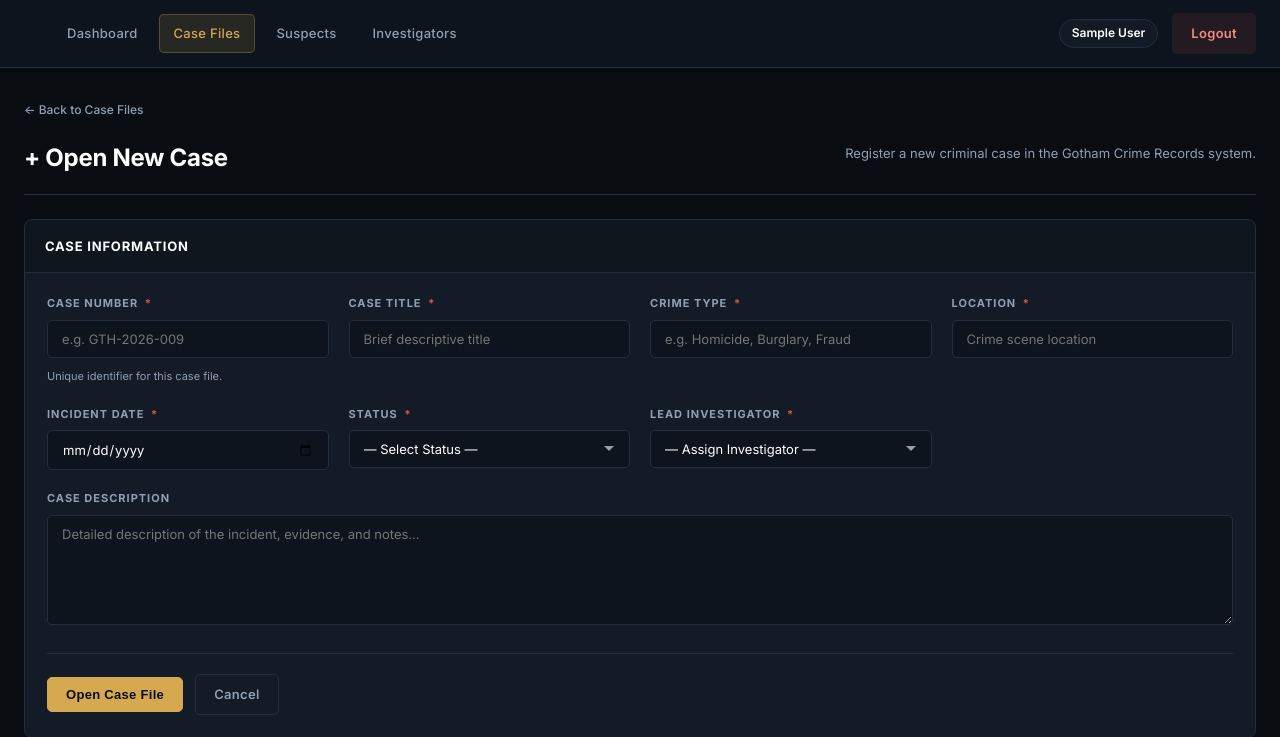
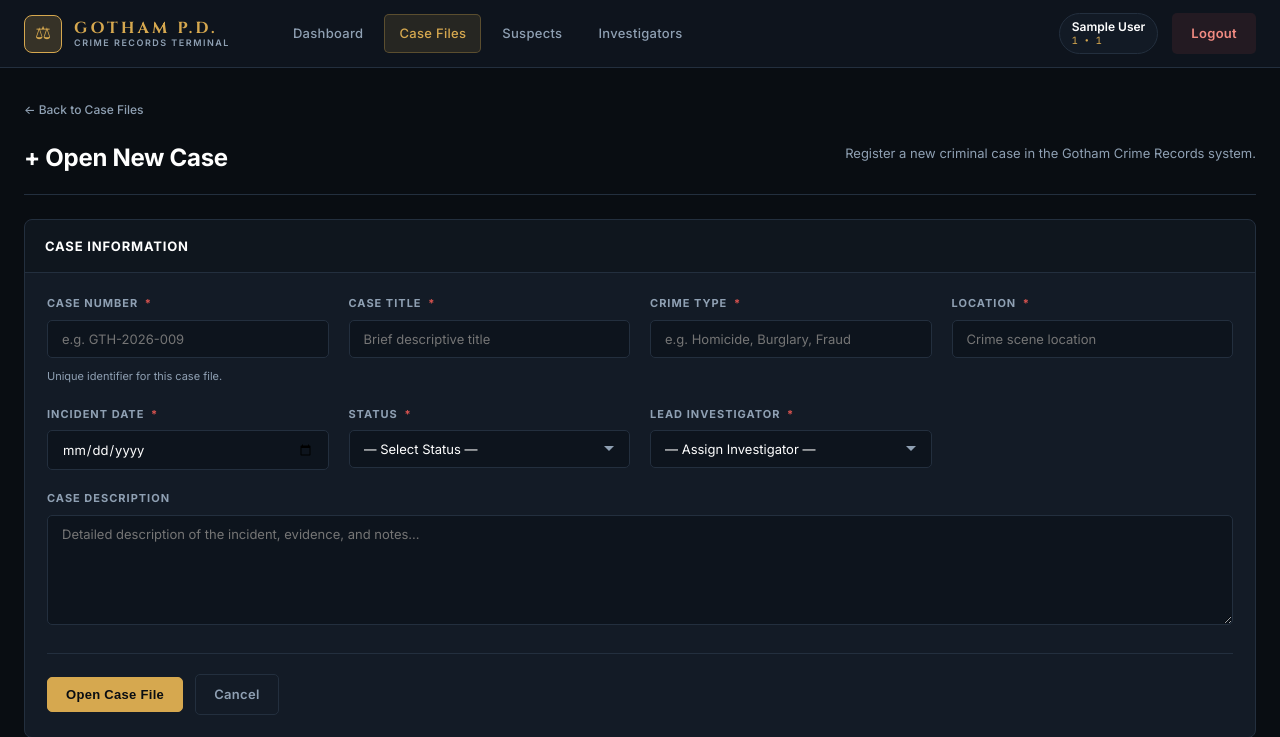
Before and after one commit to RahmansyahAziz28/demotask, a PHP site: page /cases/create.php in a window 1280 px wide. Shown: the top 737 px of the page. Run offline with PHP 8.4, Linux system fonts and the light colour scheme; the visitor is signed in with stand-in values (Sample User, id 1); data comes from the database, SQL or seed files in the repository; some libraries are stand-ins or nearby versions.

Commit message:
add fitur sanitasi XSS dan proteksi CSRF di includes

```diff
--- a/includes/auth.php
+++ b/includes/auth.php
@@ -2,6 +2,9 @@
 if (session_status() === PHP_SESSION_NONE) {
     session_start();
 }
+
+require_once __DIR__ . '/helpers.php';
+require_once __DIR__ . '/csrf.php';
 
 $redirect_base = isset($base_path) ? $base_path : '';
 
--- /dev/null
+++ b/includes/csrf.php
@@ -0,0 +1,50 @@
+<?php
+/**
+ * CSRF Protection Helper Functions
+ */
+
+require_once __DIR__ . '/helpers.php';
+
+if (!function_exists('csrf_token')) {
+    /**
+     * Generate or return existing 32-byte hex random CSRF token in session
+     */
+    function csrf_token(): string {
+        if (session_status() === PHP_SESSION_NONE && !headers_sent()) {
+            session_start();
+        }
+        if (empty($_SESSION['csrf_token'])) {
+            $_SESSION['csrf_token'] = bin2hex(random_bytes(32));
+        }
+        return $_SESSION['csrf_token'];
+    }
+}
+
+if (!function_exists('csrf_field')) {
+    /**
+     * Output hidden input tag with current CSRF token
+     */
+    function csrf_field(): string {
+        $token = csrf_token();
+        return '<input type="hidden" name="csrf_token" value="' . e($token) . '">';
+    }
+}
+
+if (!function_exists('csrf_verify')) {
+    /**
+     * Verify incoming POST CSRF token using hash_equals
+     * Halts with HTTP 403 Forbidden if invalid or missing
+     */
+    function csrf_verify(): void {
+        if (session_status() === PHP_SESSION_NONE && !headers_sent()) {
+            session_start();
+        }
+        $postToken    = $_POST['csrf_token'] ?? '';
+        $sessionToken = $_SESSION['csrf_token'] ?? '';
+
+        if (empty($postToken) || empty($sessionToken) || !hash_equals($sessionToken, $postToken)) {
+            http_response_code(403);
+            die('<!DOCTYPE html><html><head><title>403 Forbidden</title><style>body{background:#0B0F14;color:#E8EDF2;font-family:monospace;display:flex;align-items:center;justify-content:center;height:100vh;margin:0;}.box{background:#18212B;border:1px solid #D9534F;border-radius:6px;padding:2rem;max-width:480px;text-align:center;}h2{color:#D9534F;margin:0 0 1rem;}p{color:#8FA0B3;line-height:1.6;}</style></head><body><div class="box"><h2>403 Forbidden</h2><p>Invalid or missing CSRF token. Request verification failed.</p></div></body></html>');
+        }
+    }
+}
--- a/includes/header.php
+++ b/includes/header.php
@@ -2,6 +2,9 @@
 if (session_status() === PHP_SESSION_NONE) {
     session_start();
 }
+
+require_once __DIR__ . '/helpers.php';
+require_once __DIR__ . '/csrf.php';
 
 $request_script = $_GET['path'] ?? $_SERVER['PHP_SELF'];
 $current_page = basename(dirname($request_script));
@@ -16,7 +19,7 @@ $base = $base_path ?? '';
 <head>
     <meta charset="UTF-8">
     <meta name="viewport" content="width=device-width, initial-scale=1.0">
-    <title><?= htmlspecialchars($page_title) ?> &mdash; Gotham Crime Records</title>
+    <title><?= e($page_title) ?> &mdash; Gotham Crime Records</title>
     <link rel="stylesheet" href="<?= $base ?>assets/css/style.css">
     <link rel="preconnect" href="https://fonts.googleapis.com">
     <link rel="preconnect" href="https://fonts.gstatic.com" crossorigin>
--- /dev/null
+++ b/includes/helpers.php
@@ -0,0 +1,16 @@
+<?php
+/**
+ * Helper functions for Gotham Crime Records
+ */
+
+if (!function_exists('e')) {
+    /**
+     * Escape HTML output for XSS protection
+     *
+     * @param mixed $value
+     * @return string
+     */
+    function e($value): string {
+        return htmlspecialchars((string)($value ?? ''), ENT_QUOTES, 'UTF-8');
+    }
+}
--- a/includes/navbar.php
+++ b/includes/navbar.php
@@ -6,6 +6,9 @@ if (session_status() === PHP_SESSION_NONE) {
     session_start();
 }
 
+require_once __DIR__ . '/helpers.php';
+require_once __DIR__ . '/csrf.php';
+
 $is_logged_in = isset($_SESSION['user_id']);
 $user_name    = $_SESSION['user_name'] ?? 'Investigator';
 $badge_number = $_SESSION['badge_number'] ?? '';
@@ -13,6 +16,14 @@ $rank         = $_SESSION['rank'] ?? '';
 ?>
 <header class="gpd-top-navbar" id="mainNavbar">
     <div class="navbar-container">
+        <a href="<?= $base ?>index.php" class="navbar-brand">
+            <div class="brand-badge">&#9878;</div>
+            <div class="brand-text">
+                <span class="brand-title">GOTHAM P.D.</span>
+                <span class="brand-sub">Crime Records Terminal</span>
+            </div>
+        </a>
+
         <button class="navbar-toggle-btn" id="navToggleBtn" onclick="toggleNavMenu()" aria-label="Toggle navigation">
             <span></span>
             <span></span>
@@ -47,7 +58,10 @@ $rank         = $_SESSION['rank'] ?? '';
                 <?php if ($is_logged_in): ?>
                     <div class="user-profile-badge">
                         <div class="user-details">
-                            <span class="user-name"><?= htmlspecialchars($user_name) ?></span>
+                            <span class="user-name"><?= e($user_name) ?></span>
+                            <?php if ($rank || $badge_number): ?>
+                                <span class="user-rank"><?= e($rank) ?><?= ($rank && $badge_number) ? ' &bull; ' : '' ?><?= e($badge_number) ?></span>
+                            <?php endif; ?>
                         </div>
                     </div>
                     <a href="<?= $base ?>logout.php" class="btn btn-logout" id="logoutBtn" title="Sign out from GPD Terminal">
```
